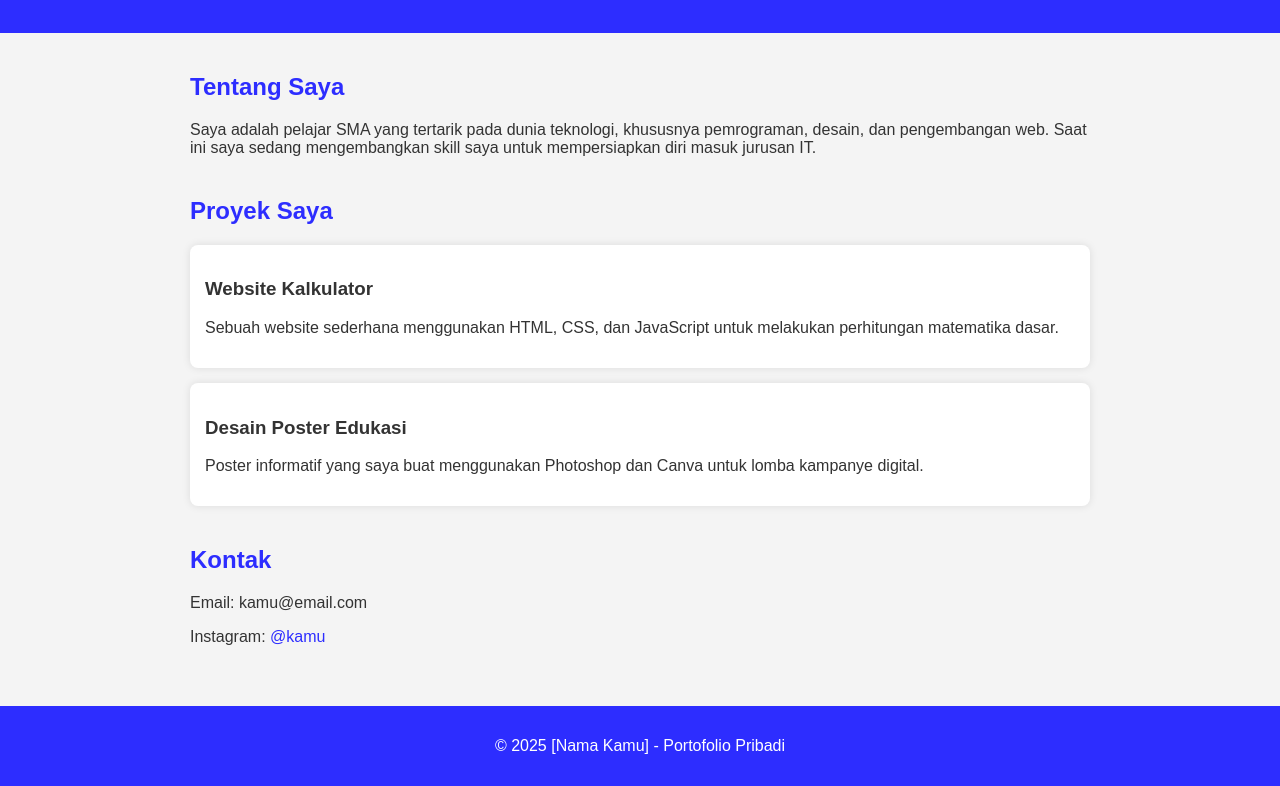
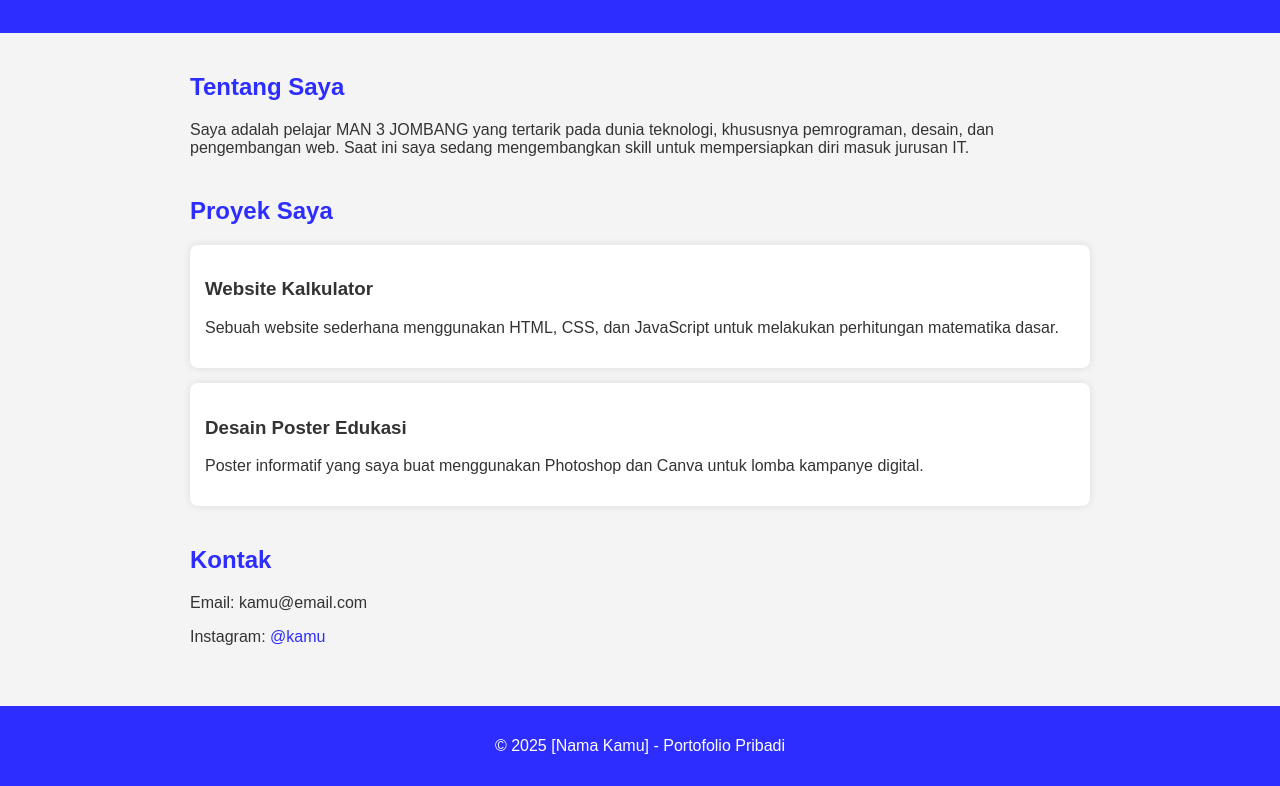
Before and after one commit to adelio11/Portofolio-Rafie-Adelio-Wazif, a plain HTML site: page index.html in a window 1280 px wide. Shown: the part 121-907 px from the top of the page. Drawn offline with Linux system fonts and the light colour scheme.

Commit message:
Update index.html

```diff
--- a/index.html
+++ b/index.html
@@ -59,7 +59,7 @@
   <div class="container">
     <section class="section">
       <h2>Tentang Saya</h2>
-      <p>Saya adalah pelajar SMA yang tertarik pada dunia teknologi, khususnya pemrograman, desain, dan pengembangan web. Saat ini saya sedang mengembangkan skill saya untuk mempersiapkan diri masuk jurusan IT.</p>
+      <p>Saya adalah pelajar MAN 3 JOMBANG yang tertarik pada dunia teknologi, khususnya pemrograman, desain, dan pengembangan web. Saat ini saya sedang mengembangkan skill untuk mempersiapkan diri masuk jurusan IT.</p>
     </section>
 
     <section class="section">
```
